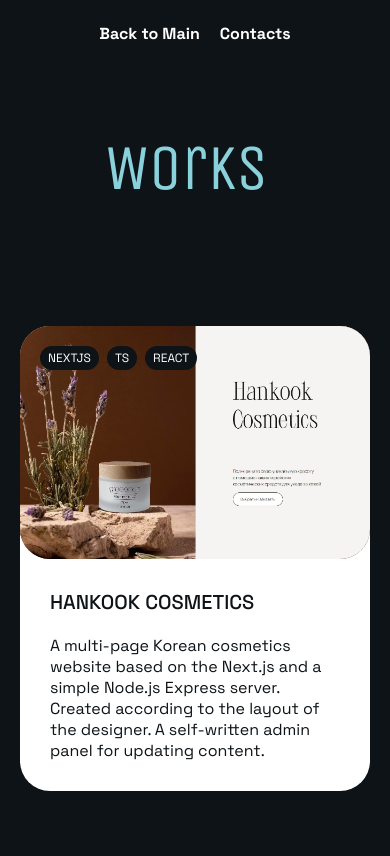
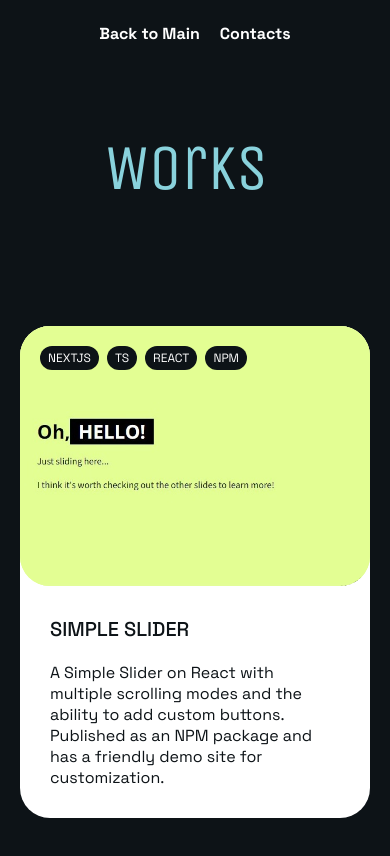
Before and after one commit to LoginamNet/aleksandr-chuchev-cv, a Next.js app: page /projects in a window 390 px wide. Shown: the top 856 px of the page. Built offline with nearby package versions, Linux system fonts and the light colour scheme.

Commit message:
feat: add simple slider project

```diff
--- a/app/components/card/card.module.css
+++ b/app/components/card/card.module.css
@@ -2,13 +2,11 @@
   display: flex;
   height: auto;
   cursor: pointer;
+  min-width: calc(32% - 6.5px);
 }
 
-.cv_cards .card {
-  width: calc(33% - 6.5px);
-}
-
-.projects_cards .card {
+.project_card {
+  width: 100%;
   height: fit-content;
 }
 
@@ -23,10 +21,14 @@
 
 .card__image_box {
   position: relative;
-  aspect-ratio: 1.5 / 1;
   width: 100%;
+  min-height: 260px;
   border-radius: 30px;
   overflow: hidden;
+}
+
+.project_card__image_box {
+  min-height: 350px;
 }
 
 .card__image {
@@ -189,18 +191,22 @@
   border-bottom: 1px dotted transparent;
 }
 
-@media (max-width: 899px) {
-  .cv_cards .card {
+@media (max-width: 1099px) {
+  .card {
     width: calc(50% - 10px);
+  }
+
+  .project_card {
+    width: 100%;
   }
 }
 
 @media (max-width: 768px) {
-  .cv_cards .card {
+  .card {
     width: 100%;
   }
 
-  .projects_cards .card__buttons_hider {
+  .projects_card .card__buttons_hider {
     height: 72px;
   }
 
@@ -216,6 +222,10 @@
 }
 
 @media (max-width: 519px) {
+  .project_card__image_box {
+    min-height: 260px;
+  }
+
   .card_text {
     font-size: 16px;
   }
--- a/app/components/card/card.tsx
+++ b/app/components/card/card.tsx
@@ -9,6 +9,7 @@
 import styles from "./card.module.css";
 
 type ComponentProps = {
+  type: "cv" | "project";
   name: string;
   link: string;
   github: string;
@@ -22,6 +23,7 @@
 
 function Card(props: ComponentProps) {
   const {
+    type,
     name,
     link,
     github,
@@ -80,22 +82,31 @@
 
   return (
     <div
-      className={`${styles.card} ${layout.element_apear_on_scroll} ${
+      className={`
+        ${styles.card}
+        ${type === "project" && styles.project_card}
+        ${layout.element_apear_on_scroll}
+        ${
           (position.top < position.height / 2 ||
             (windowSize.height && position.bottom <= windowSize.height)) &&
           styles.card__scrolled
-      } ${
+        }
+        ${
           windowSize.height &&
           windowSize.height - position.top <= 100 &&
           layout.element_not_scrolled
-      }`}
+        }
+        `}
       onClick={() => (window.location.href = link)}
       ref={elementRef}
       id={name}
     >
       <div className={styles.card__box}>
         <div
-          className={styles.card__image_box}
+          className={`
+            ${styles.card__image_box}
+            ${type === "project" && styles.project_card__image_box}
+            `}
           style={{ backgroundImage: `url(${screenshot})` }}
         >
           <div
--- a/app/components/cv-cards/cv-cards.module.css
+++ b/app/components/cv-cards/cv-cards.module.css
@@ -22,7 +22,7 @@
   justify-content: center;
 }
 
-@media (max-width: 899px) {
+@media (max-width: 1099px) {
   .cv_cards__box {
     flex-wrap: wrap;
   }
--- a/app/components/cv-cards/cv-cards.tsx
+++ b/app/components/cv-cards/cv-cards.tsx
@@ -65,6 +65,7 @@
             RANDOM_PROJECTS.slice(0, 3).map((el, key) => (
               <Card
                 key={key}
+                type="cv"
                 name={el.name}
                 link={el.link}
                 github={el.github}
--- a/app/components/projects-cards/projects-cards.tsx
+++ b/app/components/projects-cards/projects-cards.tsx
@@ -15,10 +15,11 @@
         <div className={styles.projects_cards__box_static}>
           <div className={styles.projects_cards__box}>
             {CV_DATA.projects
-              .slice(0, CV_DATA.projects.length / 2 + 1)
+              .slice(0, CV_DATA.projects.length / 2)
               .map((el, key) => (
                 <Card
                   key={key}
+                  type="project"
                   name={el.name}
                   link={el.link}
                   github={el.github}
@@ -33,10 +34,11 @@
           </div>
           <div className={styles.projects_cards__box}>
             {CV_DATA.projects
-              .slice(CV_DATA.projects.length / 2 + 1)
+              .slice(CV_DATA.projects.length / 2)
               .map((el, key) => (
                 <Card
                   key={key}
+                  type="project"
                   name={el.name}
                   link={el.link}
                   github={el.github}
@@ -53,10 +55,11 @@
         <div className={styles.projects_cards__box_dynamic}>
           <div className={styles.projects_cards__box}>
             {CV_DATA.projects
-              .slice(0, CV_DATA.projects.length / 2 + 1)
+              .slice(0, CV_DATA.projects.length / 2)
               .map((el, key) => (
                 <Card
                   key={key}
+                  type="project"
                   name={el.name}
                   link={el.link}
                   github={el.github}
@@ -71,10 +74,11 @@
           </div>
           <div className={styles.projects_cards__box}>
             {CV_DATA.projects
-              .slice(CV_DATA.projects.length / 2 + 1)
+              .slice(CV_DATA.projects.length / 2)
               .map((el, key) => (
                 <Card
                   key={key}
+                  type="project"
                   name={el.name}
                   link={el.link}
                   github={el.github}
--- a/app/constants/cv-data.tsx
+++ b/app/constants/cv-data.tsx
@@ -1,6 +1,17 @@
 const CV_DATA = {
   name: "Aleksandr Chuchev",
   projects: [
+    {
+      name: "SIMPLE SLIDER",
+      link: "https://simple-slider-demo.netlify.app/",
+      github: "https://github.com/LoginamNet/react-simple-slider",
+      description:
+        "A Simple Slider on React with multiple scrolling modes and the ability to add custom buttons. Published as an NPM package and has a friendly demo site for customization.",
+      screenshot: "/project-screenshots/simple-slider.jpg",
+      isScreenshootDark: false,
+      team: false,
+      tech: ["NEXTJS", "TS", "REACT", "NPM"],
+    },
     {
       name: "HANKOOK COSMETICS",
       link: "https://hankookcosmetics.ru/",
@@ -134,6 +145,10 @@
       main: true,
     },
     {
+      name: "NPM",
+      main: true,
+    },
+    {
       name: "WEBPACK",
       main: true,
     },
--- a/package.json
+++ b/package.json
@@ -1,6 +1,6 @@
 {
-  "name": "my-app",
-  "version": "0.1.0",
+  "name": "Aleksandr Chuchev CV",
+  "version": "1.1.0",
   "private": true,
   "scripts": {
     "dev": "next dev",
@@ -8,6 +8,8 @@
     "start": "next start",
     "lint": "next lint"
   },
+  "author": "Aleksandr Chuchev (https://github.com/LoginamNet)",
+  "description": "Hello! 👋 My name is Aleksandr, and I’m a Front-end Developer with experience in teaching physics and system administration.",
   "dependencies": {
     "@emailjs/browser": "^4.3.3",
     "@splinetool/react-spline": "^2.2.6",
```
Also changed, not shown: public/project-screenshots/simple-slider.jpg (added). Lines whose indentation alone changed are shown as unchanged.
